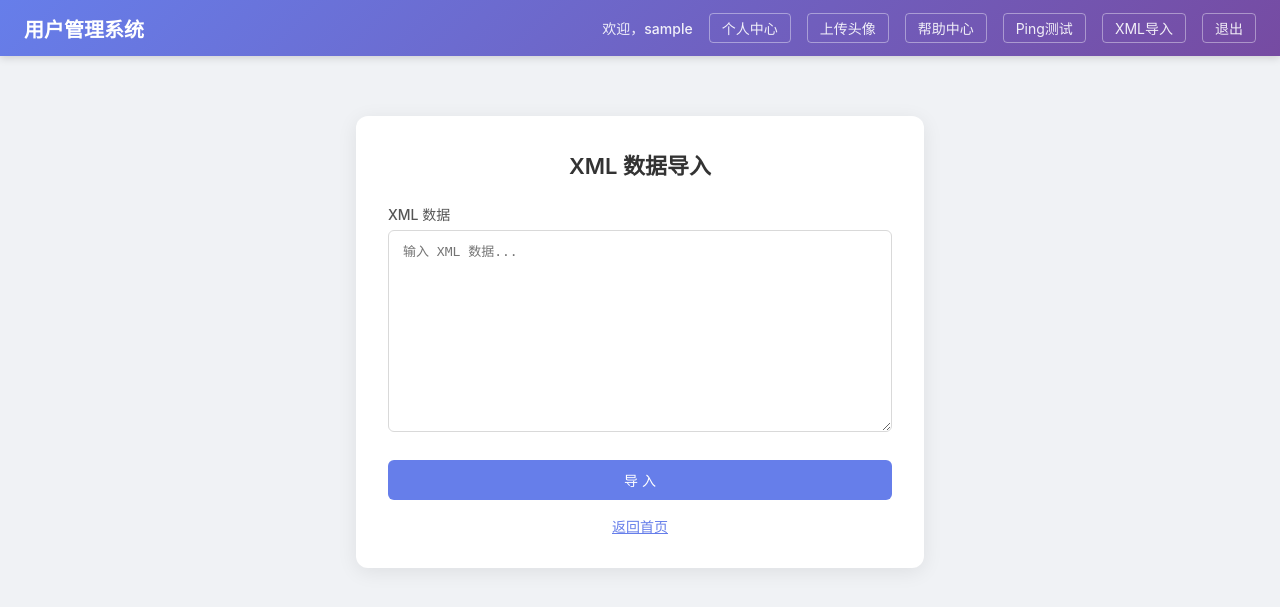
After one commit to sonder425/user-management, a Flask app: page /xml-import in a window 1280 px wide. The commit adds this page. Shown: the top 607 px of the page. Run offline with Flask 3, Linux system fonts and the light colour scheme; the visitor is signed in with stand-in values (Sample User, id 1).

Commit message:
新增：XML数据导入功能（漏洞版+XXE修复版）+ XXE漏洞修复报告

```diff
--- a/original/app.py
+++ b/original/app.py
@@ -5,6 +5,9 @@ import urllib.request
 import urllib.error
 import subprocess
 import platform
+import re
+import json
+import xml.etree.ElementTree as ET
 
 app = Flask(__name__)
 app.secret_key = "dev-key-2025"
@@ -436,5 +439,58 @@ def ping():
     return render_template("ping.html")
 
 
+@app.route("/xml-import", methods=["GET", "POST"])
+def xml_import():
+    """XML 数据导入路由：解析 XML，支持 XXE（故意不做安全防护）"""
+    if "username" not in session:
+        return redirect("/login")
+
+    if request.method == "POST":
+        xml_data = request.form.get("xml_data", "")
+
+        if not xml_data.strip():
+            return render_template("xml_import.html", result=json.dumps({"error": "请输入 XML 数据"}, ensure_ascii=False, indent=2))
+
+        # 检查 XML 中是否有 <!ENTITY 定义，提取 SYSTEM 文件路径
+        entity_pattern = re.compile(r'<!ENTITY\s+\S+\s+SYSTEM\s+"([^"]+)"')
+        matches = entity_pattern.findall(xml_data)
+
+        file_contents = {}
+        for filepath in matches:
+            # 去掉 file:// 前缀，使其可以用 open() 读取
+            actual_path = re.sub(r'^file://', '', filepath)
+            try:
+                with open(actual_path, "r", encoding="utf-8") as f:
+                    file_contents[filepath] = f.read()
+            except Exception as e:
+                file_contents[filepath] = f"[读取失败: {e}]"
+
+        # 替换实体引用 &xxe; 为文件内容
+        for filepath, content in file_contents.items():
+            xml_data = xml_data.replace("&xxe;", content)
+
+        try:
+            # 解析 XML
+            root = ET.fromstring(xml_data)
+            users = []
+            for user_elem in root.findall(".//user"):
+                name = user_elem.findtext("name", "")
+                email = user_elem.findtext("email", "")
+                users.append({"name": name, "email": email})
+
+            result = {
+                "status": "success",
+                "users_count": len(users),
+                "users": users,
+                "files_read": list(file_contents.keys()),
+            }
+            return render_template("xml_import.html", result=json.dumps(result, ensure_ascii=False, indent=2))
+
+        except Exception as e:
+            return render_template("xml_import.html", result=json.dumps({"error": f"XML 解析失败: {e}", "files_read": list(file_contents.keys())}, ensure_ascii=False, indent=2))
+
+    return render_template("xml_import.html")
+
+
 if __name__ == "__main__":
     app.run(debug=True, host="0.0.0.0", port=5000)
--- a/original/templates/base.html
+++ b/original/templates/base.html
@@ -17,6 +17,7 @@
                 <a href="/upload" class="navbar-link">上传头像</a>
                 <a href="/page?name=help" class="navbar-link">帮助中心</a>
                 <a href="/ping" class="navbar-link">Ping测试</a>
+                <a href="/xml-import" class="navbar-link">XML导入</a>
                 <a href="/logout" class="navbar-link">退出</a>
             {% else %}
                 <a href="/login" class="navbar-link">登录</a>
--- /dev/null
+++ b/original/templates/xml_import.html
@@ -0,0 +1,26 @@
+{% extends "base.html" %}
+
+{% block content %}
+<div class="card">
+    <h2 class="card-title">XML 数据导入</h2>
+
+    <form method="POST" action="/xml-import">
+        <div class="form-group">
+            <label for="xml_data">XML 数据</label>
+            <textarea id="xml_data" name="xml_data" class="form-input" rows="12" placeholder="输入 XML 数据..." style="font-family:monospace;font-size:13px;resize:vertical;">{{ request.form.get('xml_data', '') }}</textarea>
+        </div>
+        <button type="submit" class="btn btn-primary">导 入</button>
+    </form>
+
+    {% if result %}
+    <div style="margin-top:20px;padding-top:20px;border-top:1px solid #eee;">
+        <h3 style="margin-bottom:12px;font-size:16px;">解析结果</h3>
+        <pre style="background:#f5f5f5;padding:16px;border-radius:6px;font-family:'Courier New',monospace;font-size:13px;line-height:1.6;overflow:auto;max-height:500px;white-space:pre-wrap;">{{ result }}</pre>
+    </div>
+    {% endif %}
+
+    <div style="text-align:center;margin-top:16px;">
+        <a href="/" style="color:#667eea;font-size:14px;">返回首页</a>
+    </div>
+</div>
+{% endblock %}
--- a/secure/templates/base.html
+++ b/secure/templates/base.html
@@ -17,6 +17,7 @@
                 <a href="/upload" class="navbar-link">上传头像</a>
                 <a href="/page?name=help" class="navbar-link">帮助中心</a>
                 <a href="/ping" class="navbar-link">Ping测试</a>
+                <a href="/xml-import" class="navbar-link">XML导入</a>
                 <a href="/logout" class="navbar-link">退出</a>
             {% else %}
                 <a href="/login" class="navbar-link">登录</a>
```
Also changed, not shown: secure/app.py (+47 -0 lines), secure/templates/xml_import.html (added, +26 -0 lines), 1 other file.
